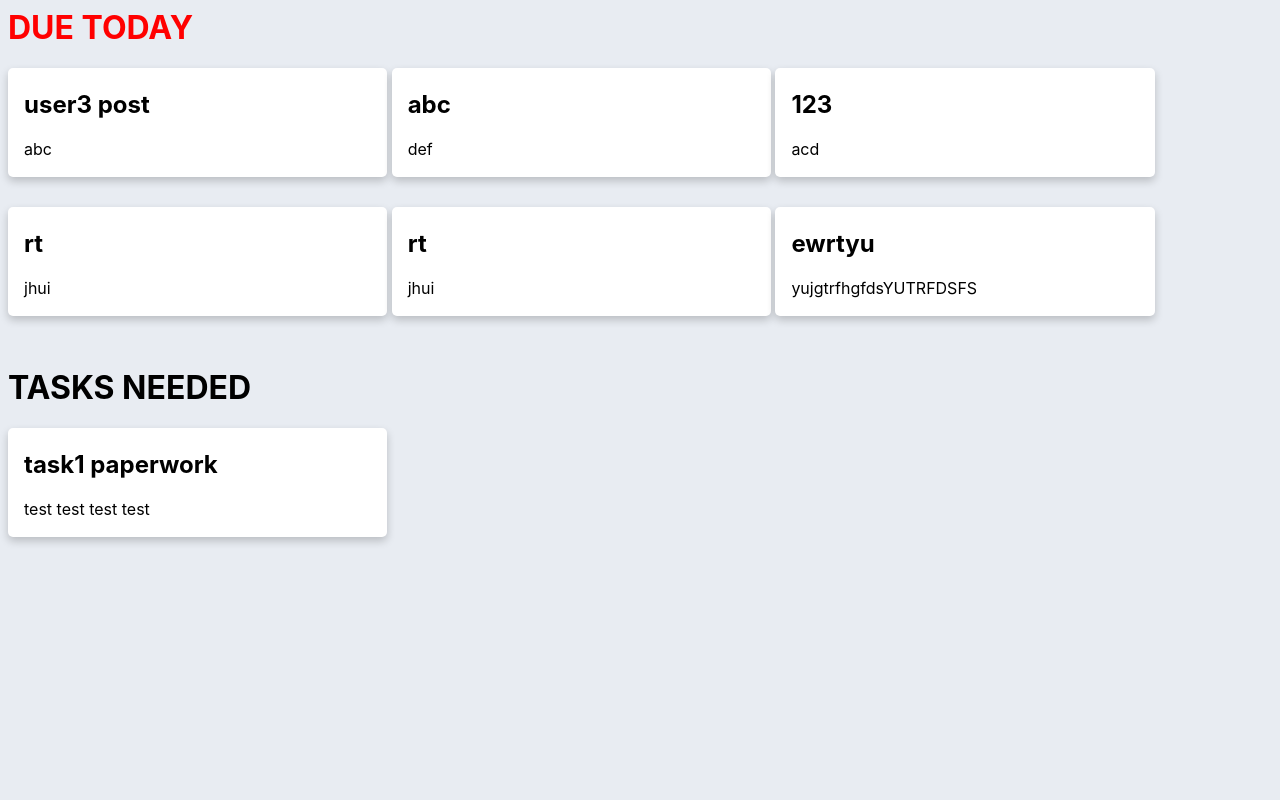
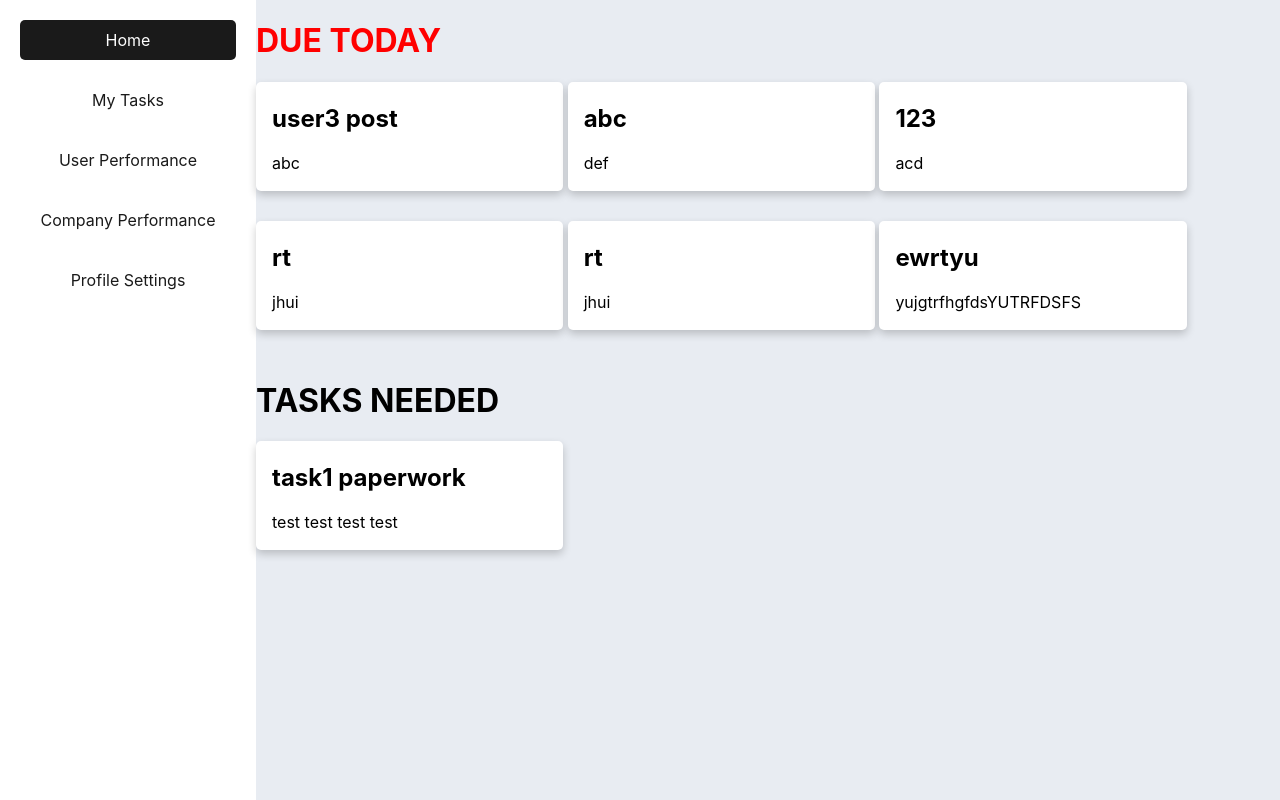
Before and after one commit to mispelledname/chronicle, a Django app: page /oddjob/ in a window 1280 px wide. Run offline with Django 3.2, Linux system fonts and the light colour scheme; data comes from the database, SQL or seed files in the repository; both versions use the stored data as it was after the commit.

Commit message:
implement nav bar

```diff
--- a/mysite/oddjob/static/oddjob/style.css
+++ b/mysite/oddjob/static/oddjob/style.css
@@ -6,15 +6,12 @@
   display:inline-block;
   margin-bottom: 30px;
 }
-
 .card:hover {
   box-shadow: 0 8px 16px 0 rgba(0,0,0,0.2);
 }
-
 .container {
   padding: 2px 16px;
 }
-
 body {
   font-family: -apple-system, BlinkMacSystemFont, 'Segoe UI', Roboto, Oxygen, Ubuntu, Cantarell, 'Open Sans', 'Helvetica Neue', sans-serif;
   font-size: 16px;
--- a/mysite/oddjob/templates/oddjob/index.html
+++ b/mysite/oddjob/templates/oddjob/index.html
@@ -2,11 +2,24 @@
 {% load static %}
 
 <link rel="stylesheet" type="text/css" href="{% static 'oddjob/style.css' %}">
+
 <head>
 	<meta name="viewport" content="width=device-width, initial-scale=1">
 </head>
 
 <body style="background-color:#E8ECF2">
+	<div class='left-content'>
+		<nav>
+			<ul>
+				<li id='selected-page'><a href="">Home</a></li>
+				<li><a href="">My Tasks</a></li>
+				<li><a href="">User Performance</a></li>
+				<li><a href="">Company Performance</a></li>
+				<li><a href="/oddjob/me">Profile Settings</a></li>
+			</ul>
+		</nav>
+	</div>
+	<div class='main-content'>
 		<h1 style="color:red;">DUE TODAY</h1>
 		{% if jobList %}
 		{% for job in jobList %}
@@ -18,15 +31,14 @@
 				<p>{{job.description}}</p>
 			</div>
 		</div>
-
 		{% endif %}
 		{% endfor %}
 		{% endif %}
 		<h1>TASKS NEEDED</h1>
 		{% for job in jobList %}
 		{% now "Y-m-d" as todays_date %}
-		{% if todays_date < job.dateDue|date:"Y-m-d" %}
-			<div class="card" style="background-color:White" onclick="location.href='/oddjob/{{ job.id }}/';">
+		{% if todays_date < job.dateDue|date:"Y-m-d" %} <div class="card" style="background-color:White"
+			onclick="location.href='/oddjob/{{ job.id }}/';">
 		<div class="container">
 			<h2>{{ job.title }}</h2>
 			<p>{{job.description}}</p>
@@ -34,5 +46,52 @@
 		</div>
 		{% endif %}
 		{% endfor %}
+	</div>
 </body>
+
 </html>
+
+<style>
+	body {
+		margin: 0;
+		padding: 0;
+		font-size: 100%;
+	}
+	.left-content {
+		width: 20%;
+		float: left;
+		height: 100%;
+		background-color: white;
+	}
+	nav ul{
+		margin: 0;
+		padding: 0;
+		list-style: none;
+	}
+	nav li {
+		margin: 20px 20px;
+		padding: 10px 0;
+		border-radius: 5px;
+		align-content: center;
+		text-align: center;
+	}
+	nav li a {
+		color: #1A1A1A;
+		text-decoration: none;
+	}
+	nav li:hover {
+		background-color: #E8ECF2;
+	}
+	#selected-page {
+		color: white;
+		background-color: #1A1A1A;
+	}
+	#selected-page a {
+		color: white;
+		background-color: #1A1A1A;
+	}
+	.main-content {
+		float: left;
+		width: 80%;
+	}
+</style>
```
Also changed, not shown: mysite/db.sqlite3. Lines whose indentation alone changed are shown as unchanged.
